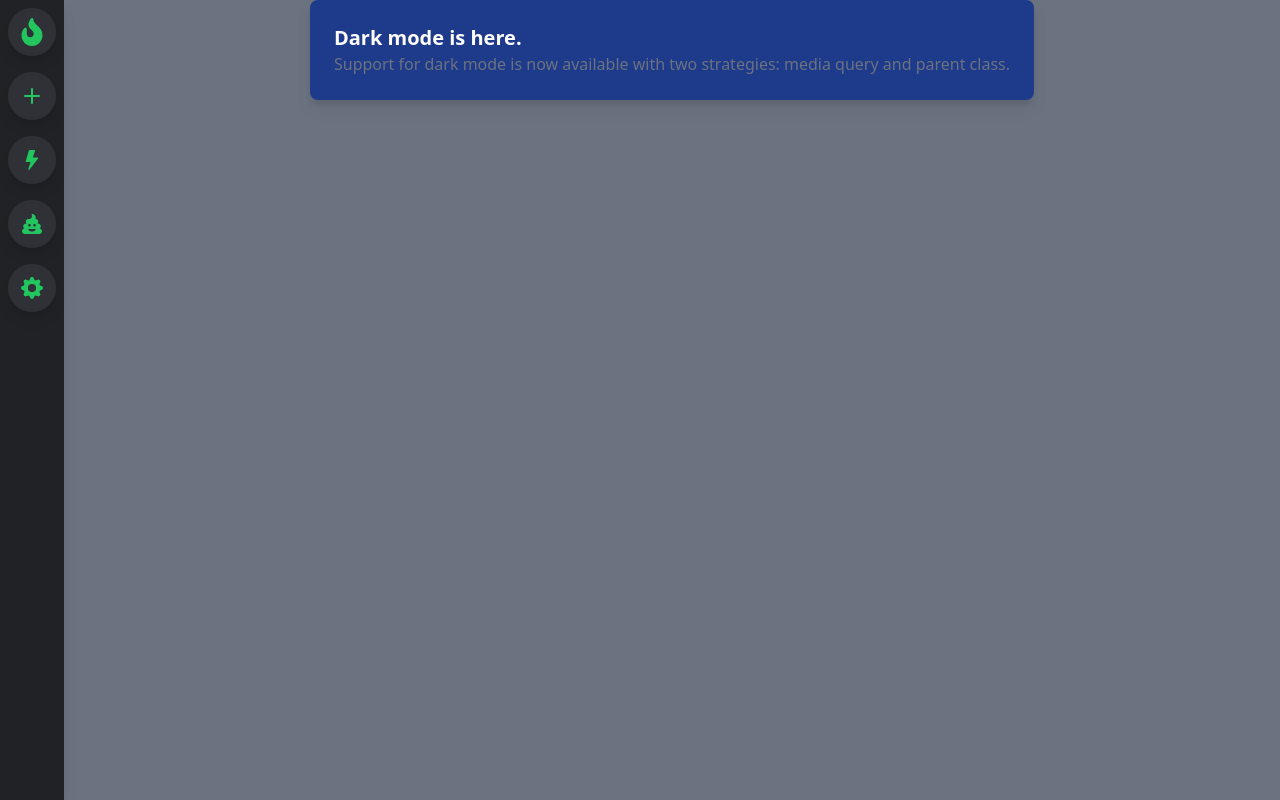
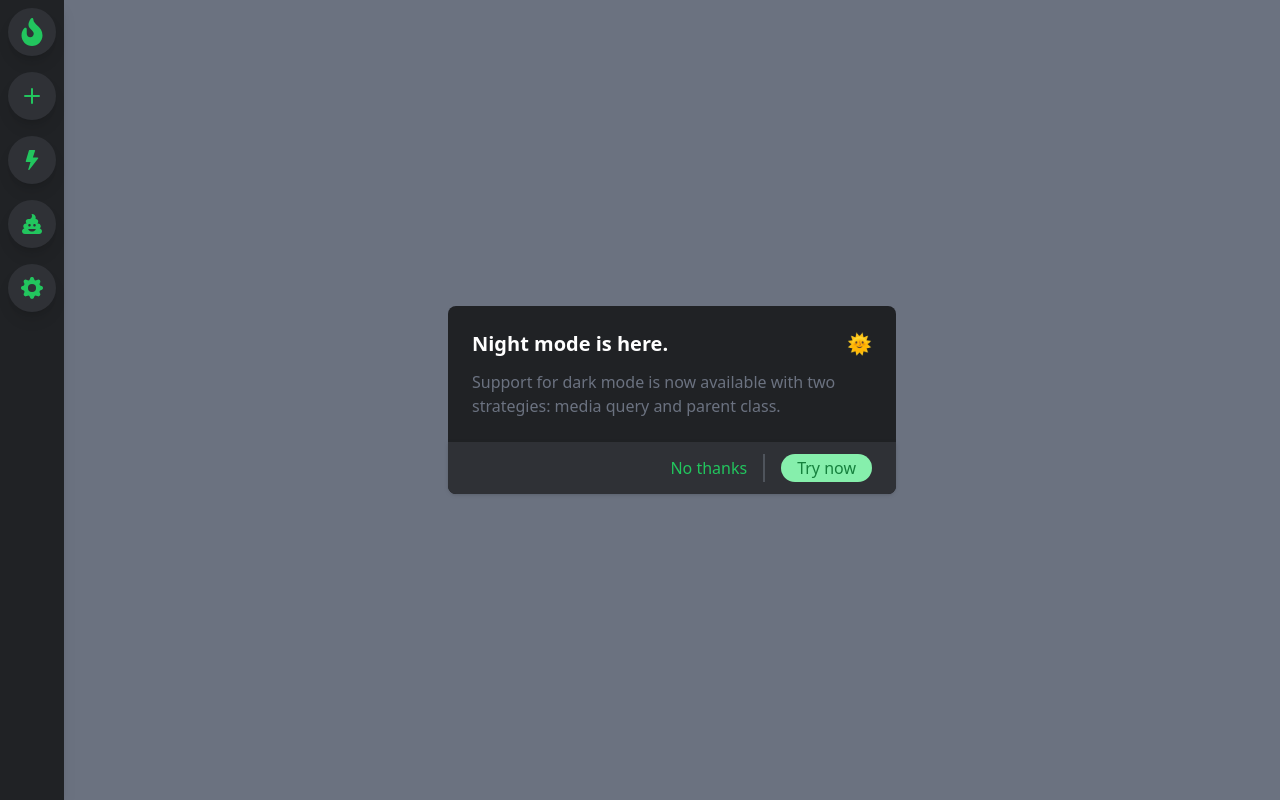
Before and after one commit to lovindata/reactbyexamples, a React (Create React App) app: page / in a window 1280 px wide. Built offline with nearby package versions, Linux system fonts and the light colour scheme.

Commit message:
[DEV] ✨ Added layout for DarkMode

```diff
--- a/src/_12_tlwdcss_basics/components/DarkMode.tsx
+++ b/src/_12_tlwdcss_basics/components/DarkMode.tsx
@@ -1,14 +1,27 @@
 export const DarkMode = () => (
-  <div className="mx-auto flex flex-col rounded-lg bg-blue-900 p-6 drop-shadow-lg">
-    {/* Title */}
-    <h1 className="text-xl font-bold text-white">Dark mode is here.</h1>
+  <div className="m-auto flex max-w-md flex-col space-y-3 rounded-lg bg-gray-900">
+    {/* Title & Switch mode icon*/}
+    <div className="flex justify-between px-6 pt-6">
+      <h1 className="text-xl font-bold text-white">Night mode is here.</h1>
+      <button className="cursor-pointer select-none text-xl transition-all hover:rotate-45" onClick={() => {}}>
+        🌞
+      </button>
+    </div>
 
     {/* Description */}
-    <p className="text-gray-500">
+    <p className="px-6 pb-3 text-gray-500">
       Support for dark mode is now available with two strategies: media query and parent class.
     </p>
 
     {/* Footer */}
-    <div></div>
+    <div className="flex items-center justify-end space-x-4 rounded-b-lg bg-gray-800 py-3 px-6 font-medium drop-shadow">
+      <div className="cursor-pointer text-green-500 hover:text-green-400">No thanks</div>
+      <span className="bg h-full w-0.5 bg-gray-600" />
+      <div
+        className="cursor-pointer rounded-full bg-green-300 py-0.5 px-4 text-green-700
+       hover:bg-green-200 hover:text-green-600">
+        Try now
+      </div>
+    </div>
   </div>
 );
```
